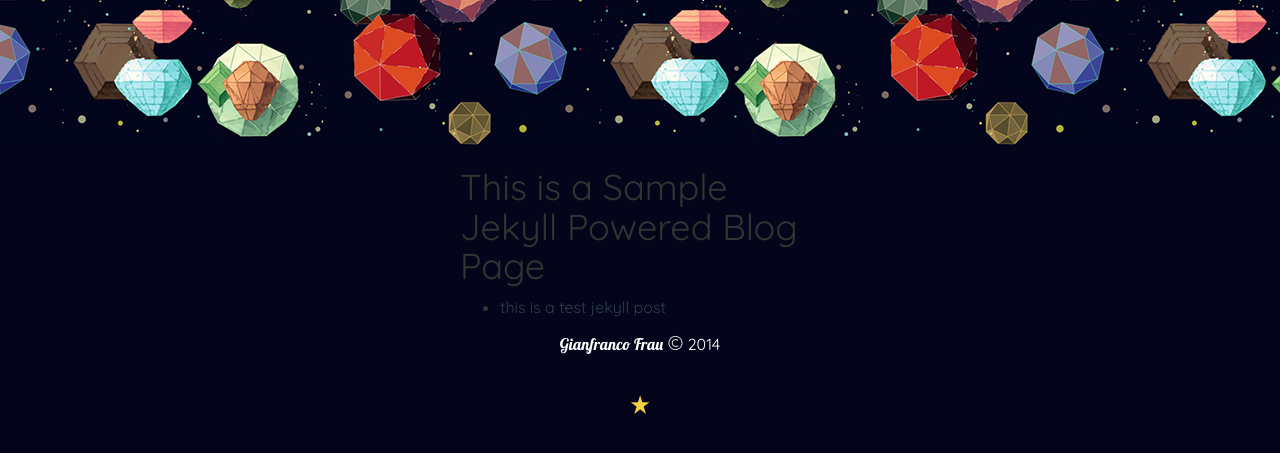
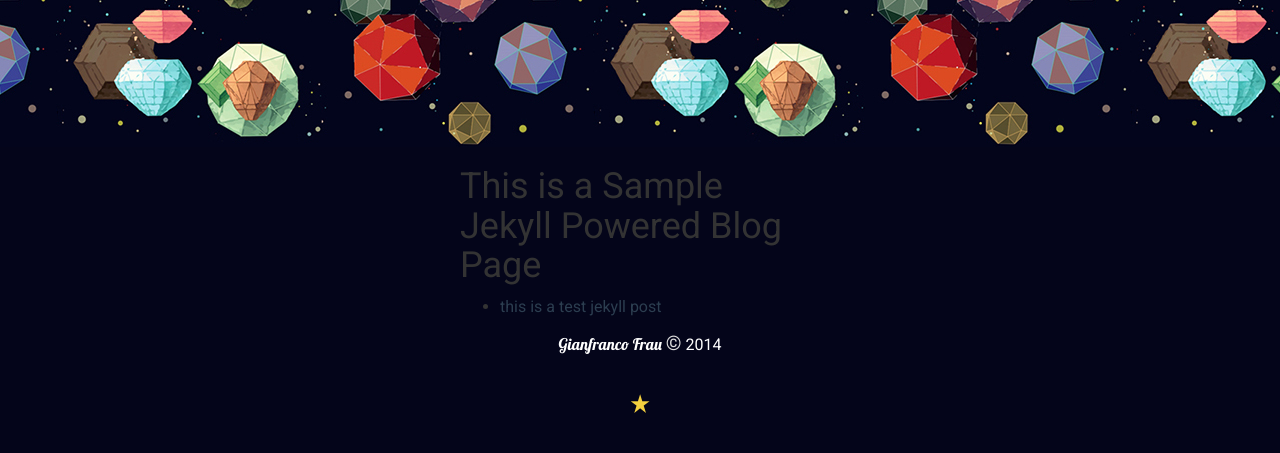
Before and after one commit to GianfrancoFrau/GianfrancoFrau.github.io, a Jekyll site: the page built from blog/index.html, in a window 1280 px wide. Shown: the top 453 px of the page. Built offline with Jekyll 4.4.1, drawn with Linux system fonts in a browser that asks for light colours; some web fonts are replaced.

Commit message:
fixing fonts

```diff
--- a/_includes/head.html
+++ b/_includes/head.html
@@ -7,8 +7,6 @@
     <meta name="description" content="{{ site.description }}">
     <link rel="canonical" href="{{ page.url | replace:'index.html','' | prepend: site.baseurl }}">
 
-    <link href='http://fonts.googleapis.com/css?family=Quicksand' rel='stylesheet' type='text/css'>
-	<link href='http://fonts.googleapis.com/css?family=Droid+Sans:700' rel='stylesheet' type='text/css'>
 	<link href='http://fonts.googleapis.com/css?family=Roboto' rel='stylesheet' type='text/css'>
 	<link href='http://fonts.googleapis.com/css?family=Oswald' rel='stylesheet' type='text/css'>
 	<link href='http://fonts.googleapis.com/css?family=Lobster' rel='stylesheet' type='text/css'>
--- a/_layouts/default.html
+++ b/_layouts/default.html
@@ -3,7 +3,7 @@
 
 {% include head.html %}
 
-<body class="quicksand">
+<body class="roboto">
 
   {% include header.html %}
 
```
